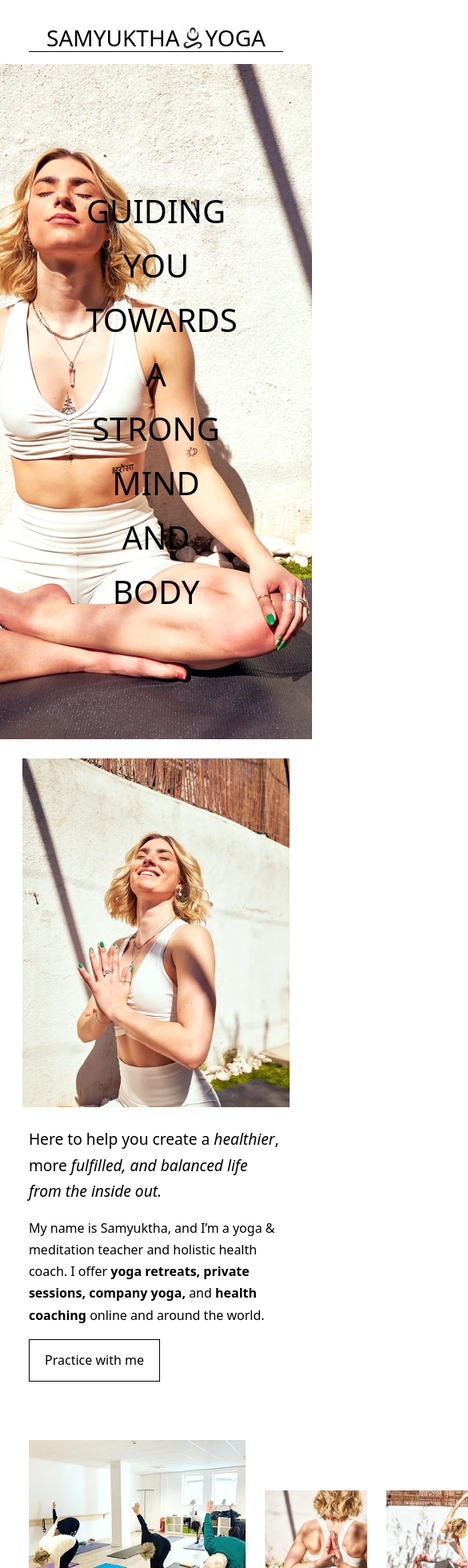
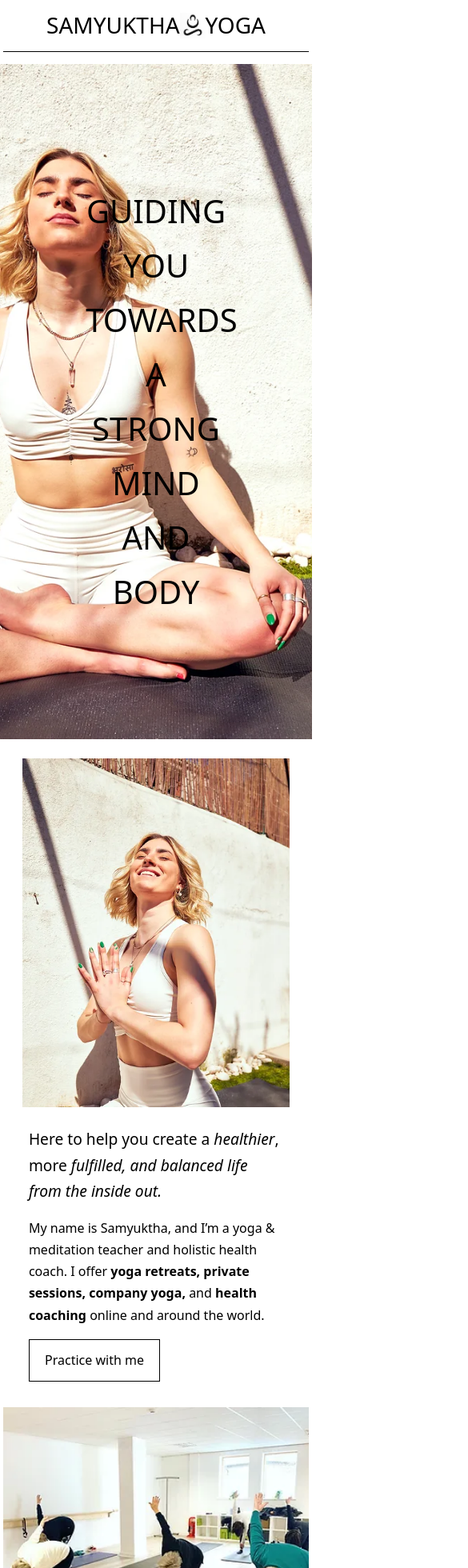
Before and after one commit to kishansuvarna09/samyuktha-yoga, a React (Vite) app: page / in a window 390 px wide. Shown: the top 1960 px of the page at 80% size, 585 px wide, since content can reach past the window. Built offline with nearby package versions, Linux system fonts and the light colour scheme; the HTML template or start-up script is replaced by a standard one.

Commit message:
responsiveness fixes

```diff
--- a/src/components/AboutMe/aboutMe.css
+++ b/src/components/AboutMe/aboutMe.css
@@ -1,3 +1,6 @@
+#aboutMe {
+  height: 100%;
+}
 #aboutMe .container {
   display: grid;
   grid-template-columns: 1fr 1fr;
@@ -23,9 +26,7 @@
 }
 /* ======================== MEDIA QUERIES (MEDIUM DEVICES) ==================================*/
 @media screen and (max-width: 1024px) {
-  .container {
-    display: grid;
-    grid-template-rows: 1fr 1fr;
+  #aboutMe .container {
     padding: 2rem;
   }
   #aboutMe .description .quote {
--- a/src/components/Classes/classes.css
+++ b/src/components/Classes/classes.css
@@ -1,5 +1,9 @@
+#classes {
+  height: 100%;
+}
 #classes .container {
   display: grid;
-  grid-template-columns: repeat(3, 1fr);
+  grid-template-columns: repeat(auto-fit, minmax(210px, 1fr));
   gap: 1.5rem;
+  padding-bottom: 1rem;
 }
--- a/src/components/Common/styles.css
+++ b/src/components/Common/styles.css
@@ -1,17 +1,14 @@
 /* Card */
 .card {
   display: grid;
-  grid-template-rows: 1fr;
   place-items: center;
 }
 
 .card .details {
   display: grid;
-  grid-template-rows: 4rem 10rem 4rem;
-  gap: 0.5rem;
+  grid-template-rows: minmax(2rem, 4rem) minmax(7rem, 12rem) 4rem;
   background-color: #f1f1f1;
   padding: 2rem;
-  /* height: 20rem; */
 }
 
 .card .details .title {
@@ -25,3 +22,30 @@
   text-align: center;
   font-size: 0.8rem;
 }
+
+.card .details .timings {
+  place-self: end;
+}
+
+.card .details > div {
+  height: fit-content;
+  width: 100%;
+  height: 100%;
+}
+
+.image {
+  width: 100%;
+}
+/* ======================== MEDIA QUERIES (MEDIUM DEVICES) ==================================*/
+@media screen and (max-width: 1024px) {
+  .card .details {
+    padding: 1rem;
+  }
+}
+
+/* ======================== MEDIA QUERIES (SMALL DEVICES) ==================================*/
+@media screen and (max-width: 600px) {
+  .card .details {
+    padding: 1rem;
+  }
+}
--- a/src/components/Navbar/navbar.css
+++ b/src/components/Navbar/navbar.css
@@ -24,7 +24,7 @@
     height: 5rem;
   }
   .logo-container {
-    height: 2rem;
+    height: 4rem;
   }
 }
 
@@ -34,6 +34,6 @@
     height: 5rem;
   }
   .logo-container {
-    height: 2rem;
+    height: 4rem;
   }
 }
```
